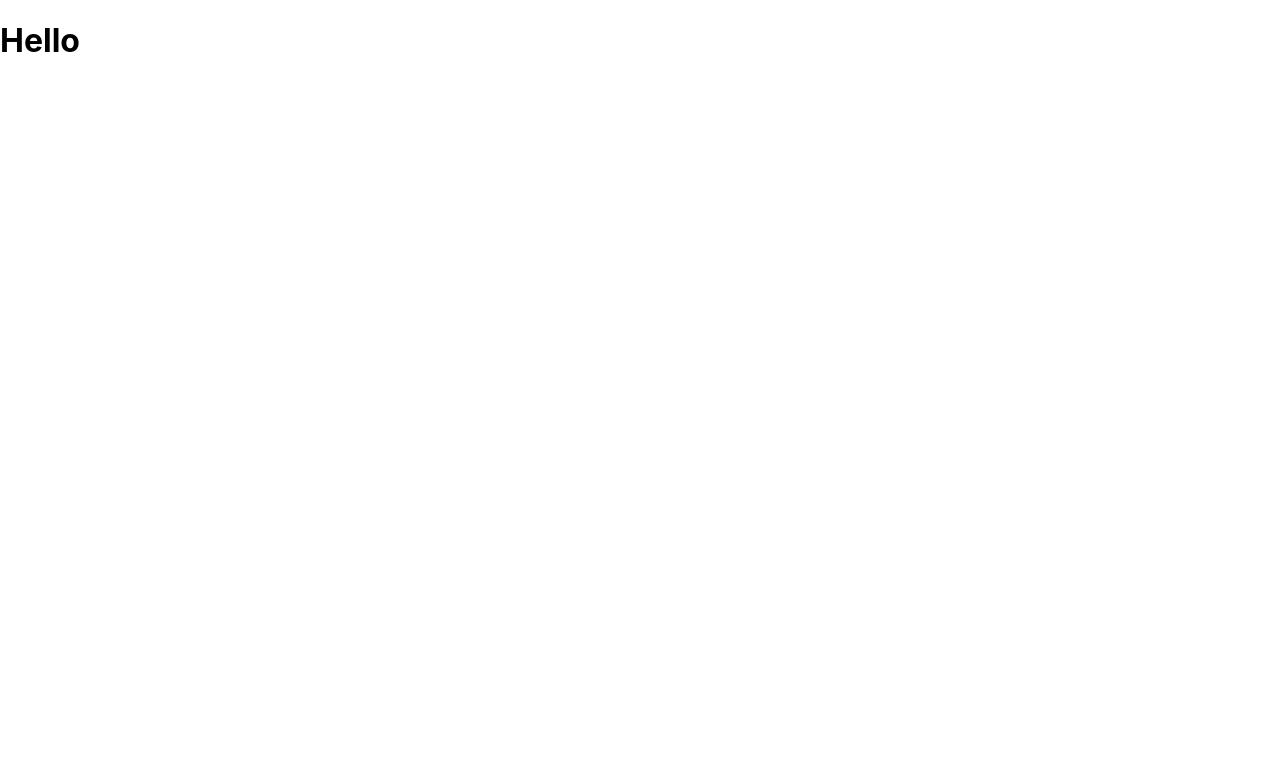
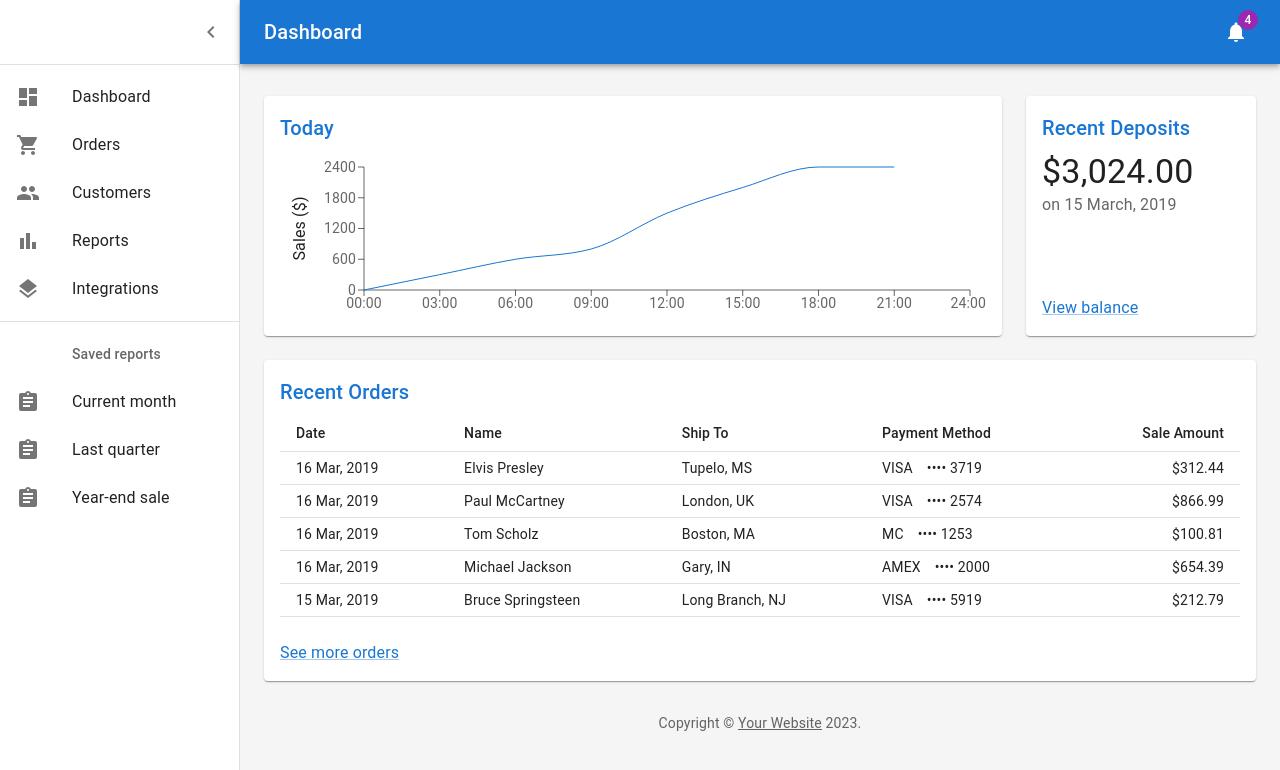
Before and after one commit to jssourav/food-express-ui, a React (Create React App) app: page /admin in a window 1280 px wide. Shown: the top 770 px of the page. Built offline with nearby package versions, Linux system fonts and the light colour scheme.

Commit message:
Revert "build test 2"
This reverts commit 7842202d465f1e2937a3ddf2853e5a786900977c.

```diff
--- a/src/App.js
+++ b/src/App.js
@@ -1,11 +1,37 @@
+import { createBrowserRouter } from "react-router-dom";
 import "./App.css";
+import Dashboard from "./Components/admin/Dashboard";
+import SignIn from "./Components/admin/SignIn";
+import Body from "./Components/Body";
+import Home from "./Components/Home";
+
+const appRouter = createBrowserRouter([
+  {
+    path: "/",
+    element: <App />,
+    children: [
+      {
+        path: "/",
+        element: <Body />,
+      },
+      {
+        path: "signin",
+        element: <SignIn />,
+      },
+    ],
+  },
+  {
+    path: "admin",
+    element: <Dashboard />,
+  },
+]);
 
 function App() {
   return (
     <>
-      <h1>Hello</h1>
+      <Home />
     </>
   );
 }
 
-export default App;
+export default appRouter;
--- a/src/index.js
+++ b/src/index.js
@@ -2,12 +2,13 @@ import React from "react";
 import ReactDOM from "react-dom/client";
 import "./index.css";
 import reportWebVitals from "./reportWebVitals";
-import App from "./App";
+import { RouterProvider } from "react-router-dom";
+import appRouter from "./App";
 
 const root = ReactDOM.createRoot(document.getElementById("root"));
 root.render(
   <React.StrictMode>
-    <App />
+    <RouterProvider router={appRouter} />
   </React.StrictMode>
 );
 
```
